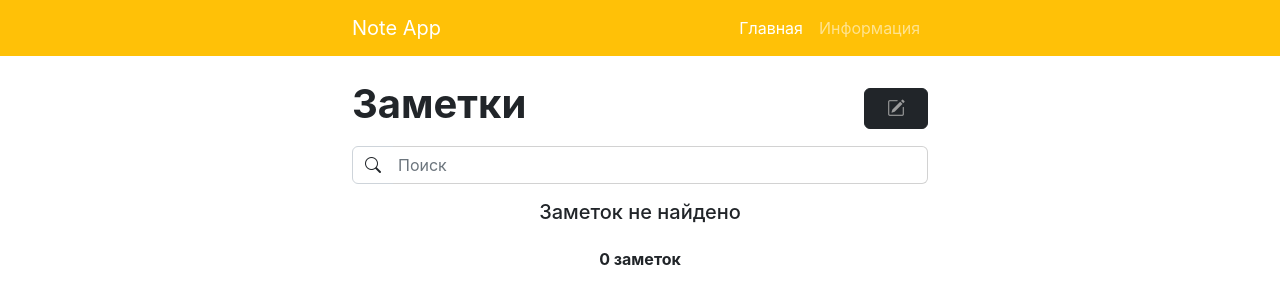
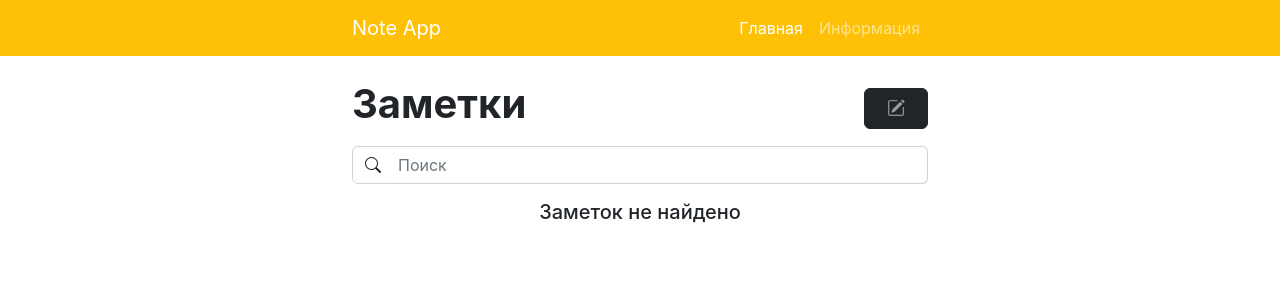
Before and after one commit to yafox3/react-notes, a React (Create React App) app: page / in a window 1280 px wide. Shown: the top 304 px of the page. Built offline with nearby package versions, Linux system fonts and the light colour scheme.

Commit message:
декомпозиция и отрисовка по условию

```diff
--- /dev/null
+++ b/src/components/NotesCounter/NotesCounter.jsx
@@ -0,0 +1,15 @@
+import React from 'react'
+import LocalStorage from '../../utils/localstorage'
+import styles from './NotesCounter.module.scss'
+
+const NotesCounter = () => {
+	const count = LocalStorage.get('note').length
+
+	return (
+		<div className={styles.notes__counter}>
+			<p className='text-dark'>Заметок: {count}</p>
+		</div>
+	)
+}
+
+export default NotesCounter
--- /dev/null
+++ b/src/components/NotesCounter/NotesCounter.module.scss
@@ -0,0 +1,8 @@
+.notes__counter {
+	p {
+		font-size: 14px;
+		font-weight: 700;
+		text-align: center;
+		margin-top: 15px;
+	}
+}
--- a/src/pages/Home/Home.jsx
+++ b/src/pages/Home/Home.jsx
@@ -1,6 +1,7 @@
 import React, { useEffect, useMemo, useState } from 'react'
 import { NavLink } from 'react-router-dom'
 import Details from '../../components/Details/Details'
+import NotesCounter from '../../components/NotesCounter/NotesCounter'
 import NotesList from '../../components/NotesList/NotesList'
 import Search from '../../components/UI/Search/Search'
 import LocalStorage from '../../utils/localstorage'
@@ -59,9 +60,7 @@ const Home = ({ editNote, currentNote, setClear }) => {
 						: <NotesList showModal={showModal} removeNote={removeNote} editNote={editNote} notes={searchedNotes} />
 					}
 				</div>
-				<div className={styles.notes__counter}>
-					<p className='text-dark'>{LocalStorage.get('note').length} заметок</p>
-				</div>
+				{searchedNotes.length > 0 && <NotesCounter />}
 			</div>
 		</>
 	)
--- a/src/pages/Home/Home.module.scss
+++ b/src/pages/Home/Home.module.scss
@@ -15,29 +15,12 @@
 	&__notes {
 		max-height: 55vh;
 		overflow-y: scroll;
+		// box-shadow: inset 0 -3px 10px rgba(0,0,0,0.2),
+		// 			inset 0 3px 10px rgba(0,0,0,0.2);
+		border-radius: 10px;
 
 		&::-webkit-scrollbar {
 			display: none;
 		}
 	}
-
-	.notes__counter {
-		position: relative;
-		background: transparent;
-
-		p {
-			font-weight: 700;
-			text-align: center;
-			margin-top: 15px;
-		}
-		&::before{
-			content: '';
-			position: absolute;
-			right: 0;
-			bottom: 0;
-			left: 0;
-			filter: blur(2px);
-			background: rgba(0, 0, 0, 0.1);
-		}
-	}
 }
```
